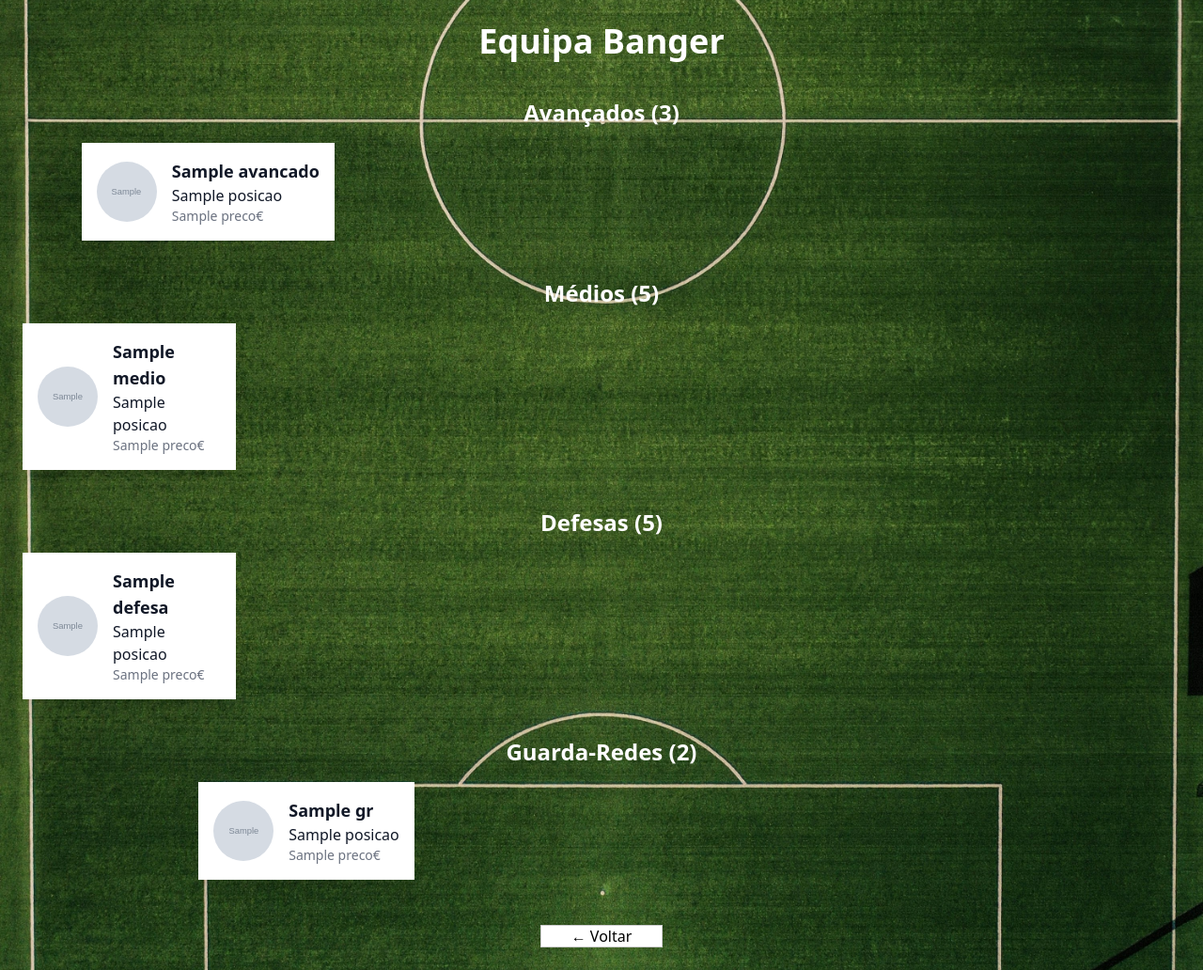
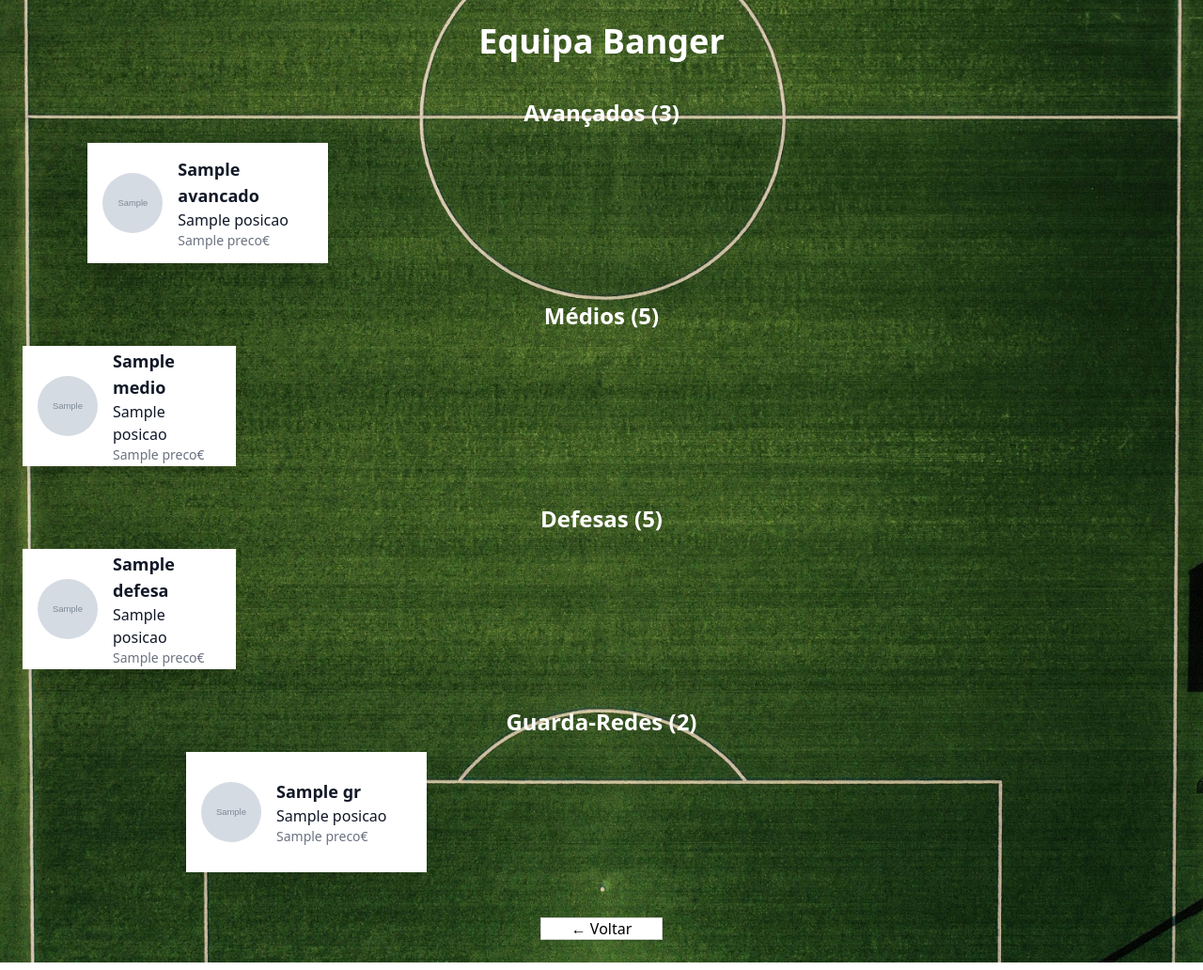
Before and after one commit to Bernardo2409/FBD_Project, a Flask app: template templates/equipa.html in a window 1280 px wide. Shown: the whole page at 94% size. Run offline with Flask 3, Linux system fonts and the light colour scheme; the template is opened without the code that fills it: most values are stand-ins (such as "Sample title", 1, 10 or a date in 2020); grey boxes marked "Sample" are stand-in pictures; some libraries are stand-ins or nearby versions.

Commit message:
melhorias

```diff
--- a/templates/equipa.html
+++ b/templates/equipa.html
@@ -24,7 +24,7 @@
     <div class="grid grid-cols-1 md:grid-cols-2 xl:grid-cols-3 gap-6 mb-10 place-items-center">
         {% for j in equipa.avancados %}
         <a href="/players/{{ j.id }}">
-            <div class="card bg-white shadow-xl p-4">
+            <div class="card bg-white shadow-xl p-4 w-64 h-32 flex items-center">
                 <div class="flex items-center gap-4">
                     <img src="{{ j.jogador_imagem }}" class="w-16 h-16 rounded-full object-cover">
                     <div>
@@ -47,7 +47,7 @@
     <div class="grid grid-cols-1 md:grid-cols-5 gap-6 mb-10 place-items-center">
         {% for j in equipa.medios %}
         <a href="/players/{{ j.id }}">
-            <div class="card bg-white shadow-xl p-4">
+            <div class="card bg-white shadow-xl p-4 w-54 h-32 flex items-center">
                 <div class="flex items-center gap-4">
                     <img src="{{ j.jogador_imagem }}" class="w-16 h-16 rounded-full object-cover">
                     <div>
@@ -69,7 +69,7 @@
     <div class="grid grid-cols-1 md:grid-cols-5 gap-6 mb-10 place-items-center">
         {% for j in equipa.defesas %}
         <a href="/players/{{ j.id }}">
-            <div class="card bg-white shadow-xl p-4">
+            <div class="card bg-white shadow-xl p-4 w-54 h-32 flex items-center">
                 <div class="flex items-center gap-4">
                     <img src="{{ j.jogador_imagem }}" class="w-16 h-16 rounded-full object-cover">
                     <div>
@@ -89,7 +89,7 @@
     <div class="grid grid-cols-1 md:grid-cols-2 gap-6 mb-10 place-items-center">
         {% for j in equipa.gr %}
         <a href="/players/{{ j.id }}">
-            <div class="card bg-white shadow-xl p-4">
+            <div class="card bg-white shadow-xl p-4 w-64 h-32 flex items-center">
                 <div class="flex items-center gap-4">
                     <img src="{{ j.jogador_imagem }}" class="w-16 h-16 rounded-full object-cover">
                     <div>
```
